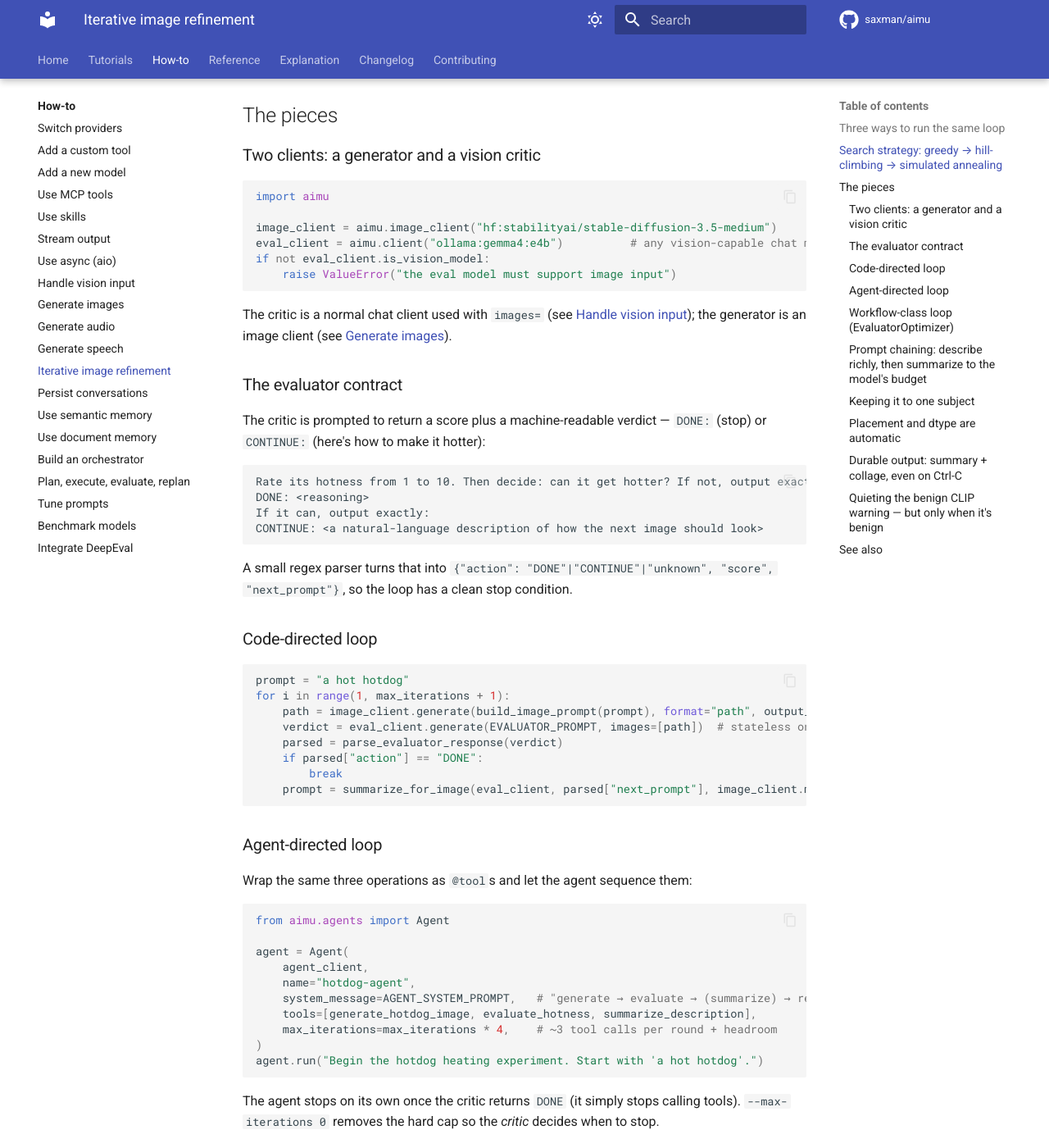
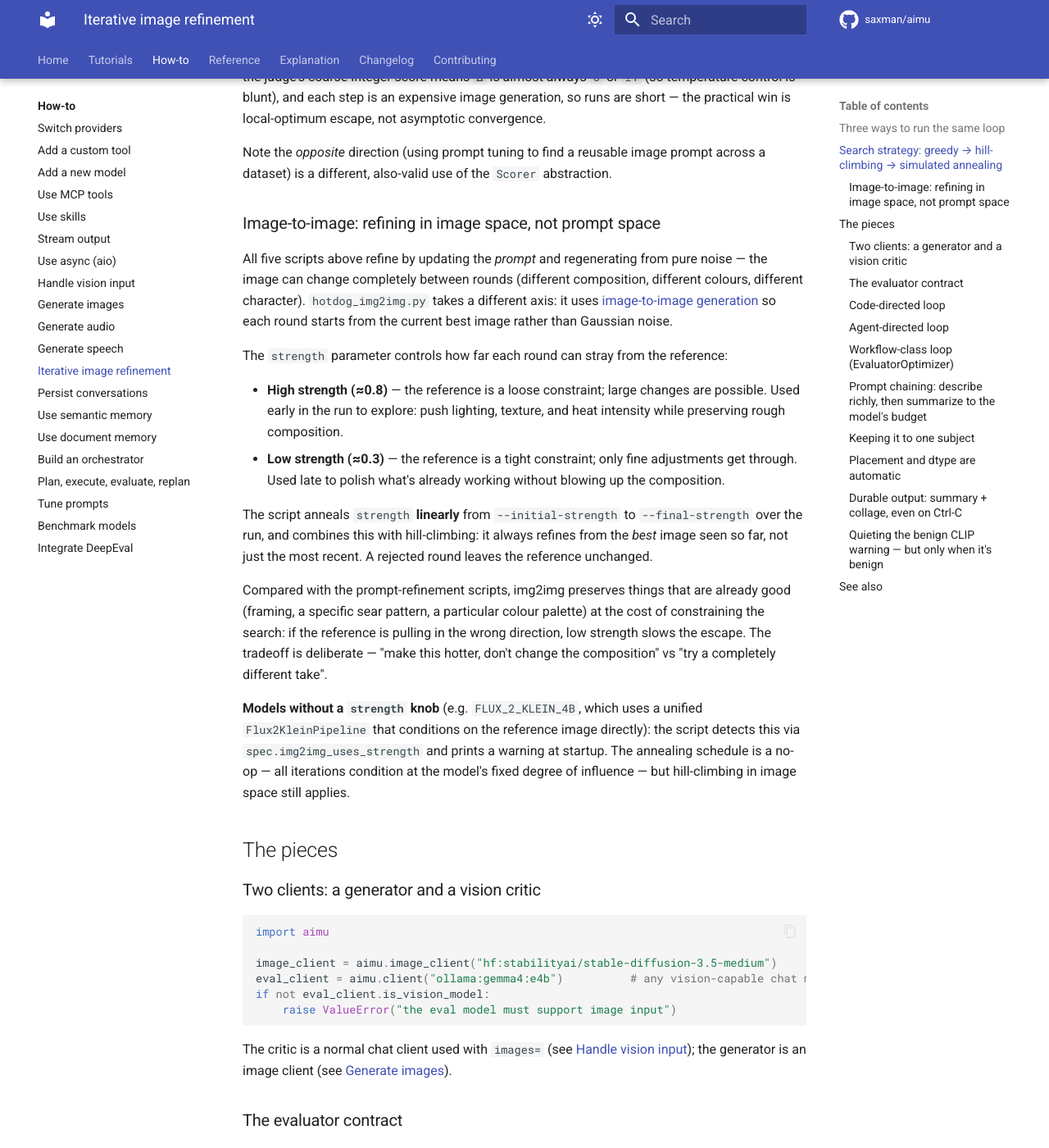
Before and after one commit to saxman/aimu, an MkDocs documentation site: the page built from docs/how-to/iterative-image-refinement.md, in a window 1280 px wide and 1400 px high, scrolled down 2532 px. Shown: the whole window at 82% size. Built offline with MkDocs 1.6.1 and Material for MkDocs 9.7.7, drawn with Linux system fonts in a browser that asks for light colours; comment, search, counter and statistics services are not loaded; some of the changed text lies outside the part shown.

Commit message:
feat: add img2img script for iterative hotdog refinement with strength annealing

````diff
--- a/docs/how-to/iterative-image-refinement.md
+++ b/docs/how-to/iterative-image-refinement.md
@@ -2,22 +2,26 @@
 
 Build a **generate → evaluate → refine** loop: a model produces an image, a vision model critiques it and proposes an improved prompt, and the loop repeats until the critic is satisfied. This guide walks through a worked example — *"make a hotdog as visually hot as possible"* — that composes image generation, vision input, prompt chaining, and either an agent, a plain Python loop, or a library workflow class.
 
-The full, runnable code lives in five scripts that share one helper module:
+The full, runnable code lives in six scripts that share one helper module:
 
 - `scripts/hotdog_loop.py` — **Python directs the loop** (a plain code-controlled `for` loop).
 - `scripts/hotdog_agent.py` — **an `Agent` directs the loop** via tool calls (autonomous).
 - `scripts/hotdog_evaluator.py` — **`EvaluatorOptimizer` directs the loop** (the library workflow class, composing a generator + critic agent).
 - `scripts/hotdog_climbing.py` — like the loop, but **hill-climbs**: keeps the best image and reverts when a step doesn't beat it.
 - `scripts/hotdog_anneal.py` — **simulated annealing**: generalises the climber — accepts worse images early (high temperature) to escape local optima, cooling to greedy.
+- `scripts/hotdog_img2img.py` — **image-to-image refinement**: each iteration starts from the current best image rather than pure noise, combining hill-climbing with strength annealing (high `strength` early to explore, low `strength` late to polish).
 - `scripts/_hotdog_common.py` — shared prompts and helpers used by all of them.
 
 ```bash
-python scripts/hotdog_loop.py                 # code-directed greedy walk
-python scripts/hotdog_agent.py                # agent-directed greedy walk
-python scripts/hotdog_evaluator.py            # EvaluatorOptimizer workflow class
-python scripts/hotdog_climbing.py                # hill-climb: keep best, revert when a step doesn't beat it
-python scripts/hotdog_anneal.py --seed 7              # simulated annealing: explore early, cool to greedy
-python scripts/hotdog_agent.py --max-iterations 0   # run until the critic says DONE
+python scripts/hotdog_loop.py                                        # code-directed greedy walk
+python scripts/hotdog_agent.py                                       # agent-directed greedy walk
+python scripts/hotdog_evaluator.py                                   # EvaluatorOptimizer workflow class
+python scripts/hotdog_climbing.py                                    # hill-climb: keep best, revert when a step doesn't beat it
+python scripts/hotdog_anneal.py --seed 7                             # simulated annealing: explore early, cool to greedy
+python scripts/hotdog_agent.py --max-iterations 0                    # run until the critic says DONE
+python scripts/hotdog_img2img.py                                     # img2img hill-climbing + strength annealing
+python scripts/hotdog_img2img.py --image-model FLUX_2_KLEIN_4B      # unified pipeline — no strength knob (warning printed)
+python scripts/hotdog_img2img.py --initial-strength 0.85 --final-strength 0.2 --patience 3
 ```
 
 ## Three ways to run the same loop
@@ -54,6 +58,21 @@ The same cooling schedule also drives the **proposer's** sampling temperature: t
 Annealing is worth reaching for when the climber gets stuck on a plateau, but mind the domain: the judge's coarse integer score means `Δ` is almost always `0` or `±1` (so temperature control is blunt), and each step is an expensive image generation, so runs are short — the practical win is local-optimum escape, not asymptotic convergence.
 
 Note the *opposite* direction (using prompt tuning to find a reusable image prompt across a dataset) is a different, also-valid use of the `Scorer` abstraction.
+
+### Image-to-image: refining in image space, not prompt space
+
+All five scripts above refine by updating the *prompt* and regenerating from pure noise — the image can change completely between rounds (different composition, different colours, different character). `hotdog_img2img.py` takes a different axis: it uses [image-to-image generation](generate-images.md#image-to-image) so each round starts from the current best image rather than Gaussian noise.
+
+The `strength` parameter controls how far each round can stray from the reference:
+
+- **High strength (≈0.8)** — the reference is a loose constraint; large changes are possible. Used early in the run to explore: push lighting, texture, and heat intensity while preserving rough composition.
+- **Low strength (≈0.3)** — the reference is a tight constraint; only fine adjustments get through. Used late to polish what's already working without blowing up the composition.
+
+The script anneals `strength` **linearly** from `--initial-strength` to `--final-strength` over the run, and combines this with hill-climbing: it always refines from the *best* image seen so far, not just the most recent. A rejected round leaves the reference unchanged.
+
+Compared with the prompt-refinement scripts, img2img preserves things that are already good (framing, a specific sear pattern, a particular colour palette) at the cost of constraining the search: if the reference is pulling in the wrong direction, low strength slows the escape. The tradeoff is deliberate — "make this hotter, don't change the composition" vs "try a completely different take".
+
+**Models without a `strength` knob** (e.g. `FLUX_2_KLEIN_4B`, which uses a unified `Flux2KleinPipeline` that conditions on the reference image directly): the script detects this via `spec.img2img_uses_strength` and prints a warning at startup. The annealing schedule is a no-op — all iterations condition at the model's fixed degree of influence — but hill-climbing in image space still applies.
 
 ## The pieces
 
````
Also changed, not shown: docs/changelog.md (+1 -0 lines).
